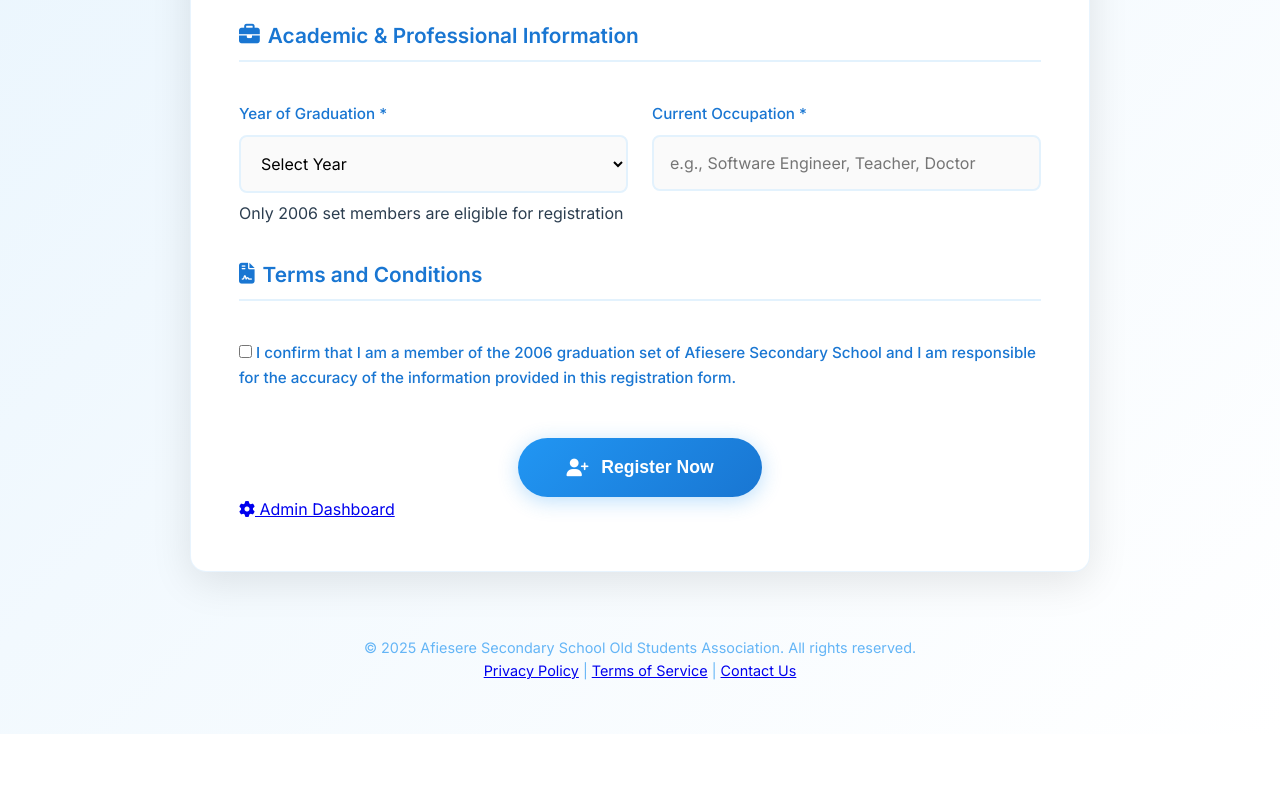
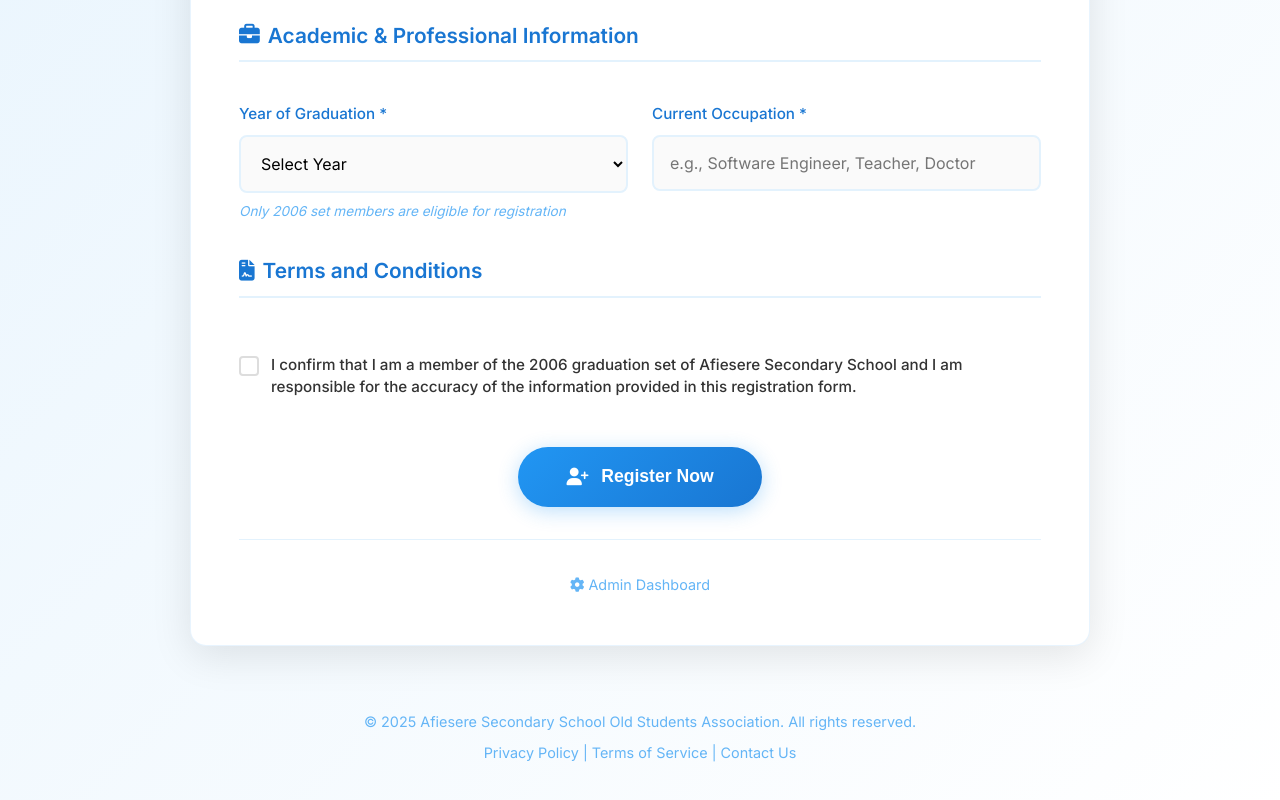
Before and after one commit to princeigho74/assa-reg-form, a plain HTML site: page index.html in a window 1280 px wide. Shown: the part 924-1724 px from the top of the page. Before the commit the page ends 1658 px from the top, so only its background shows below. Drawn offline with Linux system fonts and the light colour scheme.

Commit message:
Update styles.css

```diff
--- a/styles.css
+++ b/styles.css
@@ -87,6 +87,7 @@
     width: 100%;
     max-width: 900px;
     border: 1px solid rgba(33, 150, 243, 0.1);
+    position: relative;
 }
 
 .form-header {
@@ -115,6 +116,18 @@
     border-radius: 12px;
     margin-bottom: 2rem;
     font-weight: 500;
+    animation: slideIn 0.3s ease-out;
+}
+
+@keyframes slideIn {
+    from {
+        opacity: 0;
+        transform: translateY(-10px);
+    }
+    to {
+        opacity: 1;
+        transform: translateY(0);
+    }
 }
 
 .success-message {
@@ -220,11 +233,23 @@
     background: #fff5f5;
 }
 
+.help-text {
+    color: #64b5f6;
+    font-size: 0.85rem;
+    font-style: italic;
+}
+
 .error-text {
     color: #f44336;
     font-size: 0.85rem;
     font-weight: 500;
     display: none;
+    animation: fadeIn 0.3s ease-out;
+}
+
+@keyframes fadeIn {
+    from { opacity: 0; }
+    to { opacity: 1; }
 }
 
 .error-text.show {
@@ -285,6 +310,25 @@
     100% { transform: rotate(360deg); }
 }
 
+/* Admin Link */
+.admin-link {
+    text-align: center;
+    margin-top: 2rem;
+    padding-top: 2rem;
+    border-top: 1px solid #e3f2fd;
+}
+
+.admin-link a {
+    color: #64b5f6;
+    text-decoration: none;
+    font-size: 0.9rem;
+    transition: color 0.3s ease;
+}
+
+.admin-link a:hover {
+    color: #2196f3;
+}
+
 /* Loading Overlay */
 .loading-overlay {
     position: fixed;
@@ -318,6 +362,69 @@
     margin: 0 auto 1rem;
 }
 
+/* Checkbox Styles */
+.checkbox-group {
+    margin-top: 1rem;
+}
+
+.checkbox-label {
+    display: flex;
+    align-items: flex-start;
+    gap: 12px;
+    cursor: pointer;
+    line-height: 1.5;
+    position: relative;
+}
+
+.checkbox-label input[type="checkbox"] {
+    display: none;
+}
+
+.checkmark {
+    display: inline-block;
+    width: 20px;
+    height: 20px;
+    min-width: 20px;
+    border: 2px solid #ddd;
+    border-radius: 4px;
+    background-color: #fff;
+    position: relative;
+    transition: all 0.3s ease;
+    margin-top: 2px;
+}
+
+.checkbox-label:hover .checkmark {
+    border-color: #2196f3;
+}
+
+.checkbox-label input[type="checkbox"]:checked + .checkmark {
+    background-color: #2196f3;
+    border-color: #2196f3;
+}
+
+.checkbox-label input[type="checkbox"]:checked + .checkmark::after {
+    content: '';
+    position: absolute;
+    top: 2px;
+    left: 6px;
+    width: 6px;
+    height: 10px;
+    border: solid white;
+    border-width: 0 2px 2px 0;
+    transform: rotate(45deg);
+}
+
+.checkbox-text {
+    color: #333;
+    font-size: 0.95rem;
+    flex: 1;
+}
+
+.checkbox-label.error .checkmark {
+    border-color: #f44336;
+    animation: shake 0.3s ease-in-out;
+}
+
 /* Footer */
 .footer {
     text-align: center;
@@ -325,6 +432,20 @@
     color: #64b5f6;
     font-size: 0.9rem;
     margin-top: 2rem;
+}
+
+.footer-links {
+    margin-top: 0.5rem;
+}
+
+.footer-links a {
+    color: #64b5f6;
+    text-decoration: none;
+    transition: color 0.3s ease;
+}
+
+.footer-links a:hover {
+    color: #2196f3;
 }
 
 /* Responsive Design */
@@ -414,7 +535,8 @@
 /* Print Styles */
 @media print {
     .submit-btn,
-    .loading-overlay {
+    .loading-overlay,
+    .admin-link {
         display: none;
     }
 
@@ -449,3 +571,12 @@
         border: 3px solid white;
     }
 }
+
+/* Focus visible for better accessibility */
+.submit-btn:focus-visible,
+input:focus-visible,
+select:focus-visible,
+textarea:focus-visible {
+    outline: 2px solid #2196f3;
+    outline-offset: 2px;
+}
```
